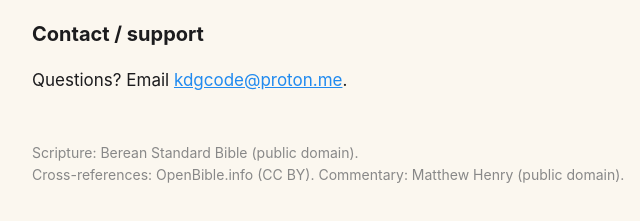
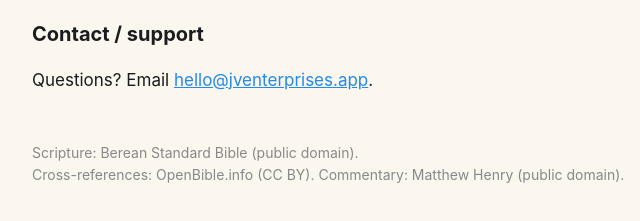
Before and after one commit to kdgcode/lifetime-bible-legal, a plain HTML site: page privacy.html in a window 1280 px wide. Shown: the part 803-1024 px from the top of the page, 248-888 px from the left. Drawn offline with Linux system fonts and the light colour scheme.

Commit message:
Use company support email on legal pages (anonymity)

```diff
--- a/privacy.html
+++ b/privacy.html
@@ -39,7 +39,7 @@
   <strong>Settings → Account &amp; Friend Circle → Delete my account</strong>.</p>
 
   <h2>Contact / support</h2>
-  <p>Questions? Email <a href="mailto:kdgcode@proton.me">kdgcode@proton.me</a>.</p>
+  <p>Questions? Email <a href="mailto:hello@jventerprises.app">hello@jventerprises.app</a>.</p>
 
   <footer>
     Scripture: Berean Standard Bible (public domain).<br />
```
